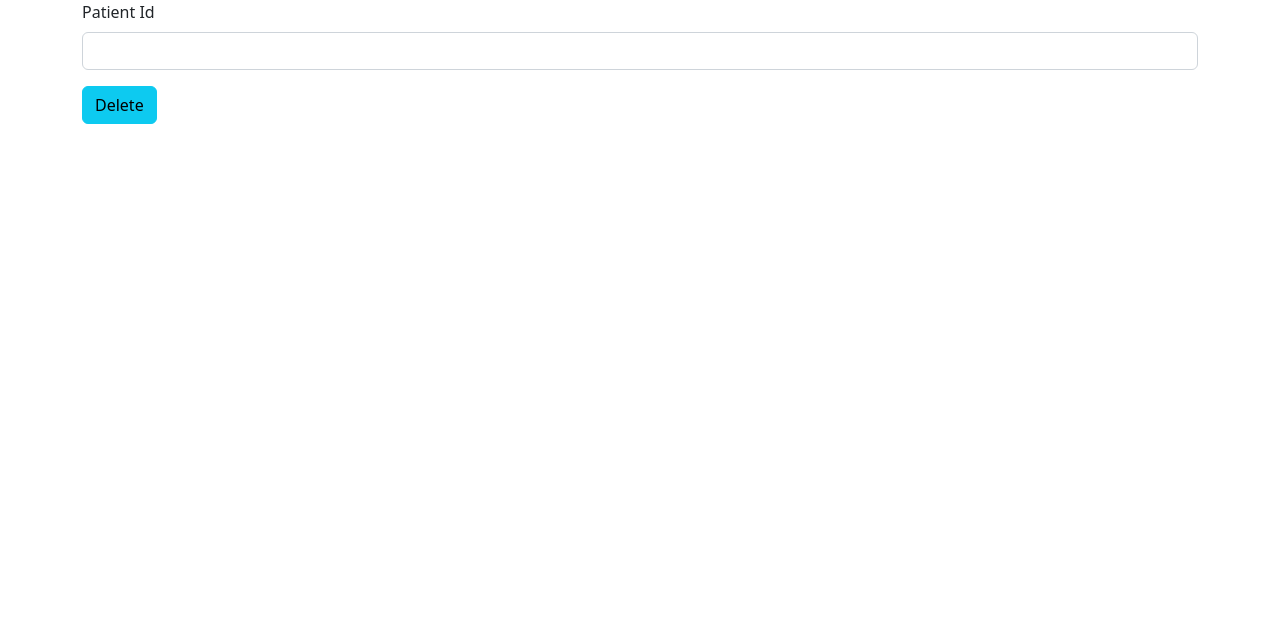
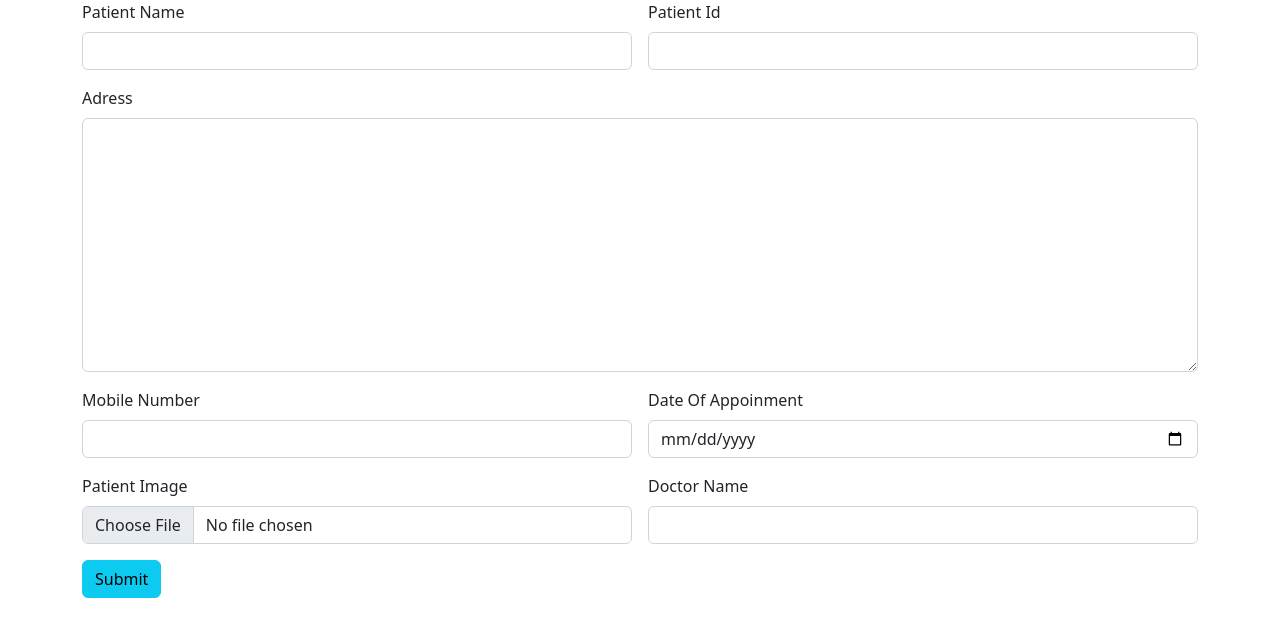
Before and after one commit to Asiyacm/Hospital-Angular-App, an Angular app: page / in a window 1280 px wide. Shown: the top 636 px of the page. Built offline with nearby package versions, Linux system fonts and the light colour scheme.

Commit message:
route commit

```diff
--- a/src/app/app.component.html
+++ b/src/app/app.component.html
@@ -1,2 +1,2 @@
-<app-patient-delete></app-patient-delete>
+
 <router-outlet></router-outlet>
--- a/src/app/app.module.ts
+++ b/src/app/app.module.ts
@@ -1,4 +1,4 @@
-import { NgModule } from '@angular/core';
+import { Component, NgModule } from '@angular/core';
 import { BrowserModule } from '@angular/platform-browser';
 
 import { AppRoutingModule } from './app-routing.module';
@@ -6,6 +6,25 @@
 import { PatientEntryComponent } from './patient-entry/patient-entry.component';
 import { PatientSearchComponent } from './patient-search/patient-search.component';
 import { PatientDeleteComponent } from './patient-delete/patient-delete.component';
+import { Route, RouterModule, Routes } from '@angular/router';
+
+
+const myRoute:Routes=
+[
+  {
+    path:"",
+    component: PatientEntryComponent
+  },
+  {
+  path:"search",
+  component: PatientSearchComponent
+},
+{
+  path:"delete",
+  component: PatientDeleteComponent
+}
+
+]
 
 @NgModule({
   declarations: [
@@ -16,7 +35,8 @@
   ],
   imports: [
     BrowserModule,
-    AppRoutingModule
+    AppRoutingModule,
+    RouterModule.forRoot(myRoute)
   ],
   providers: [],
   bootstrap: [AppComponent]
```
